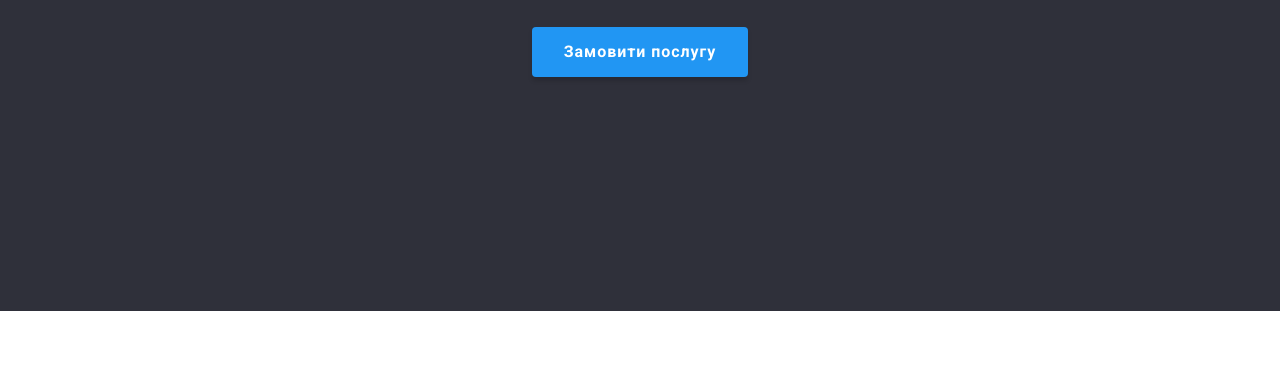
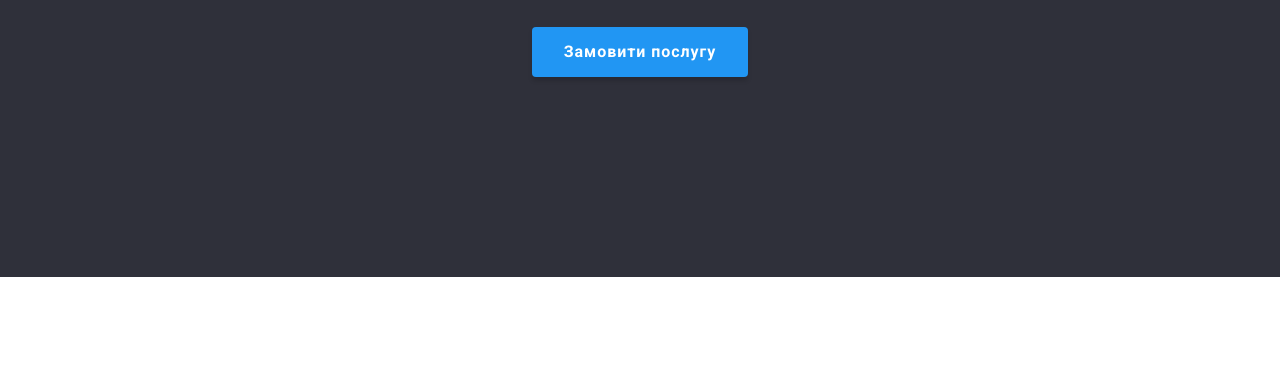
Before and after one commit to BlackCatChloe/goit-markup-hw-03, a plain HTML site: page index.html in a window 1280 px wide. Shown: the part 407-775 px from the top of the page. Drawn offline with nearby package versions, Linux system fonts and the light colour scheme; a web font is replaced by a local one.

Commit message:
updated css

```diff
--- a/css/styles.css
+++ b/css/styles.css
@@ -125,7 +125,6 @@ body {
 }
 .hero {
   background-color: #2f303a;
-  min-height: 638px;
   padding-top: 200px;
   padding-bottom: 200px;
 }
```
